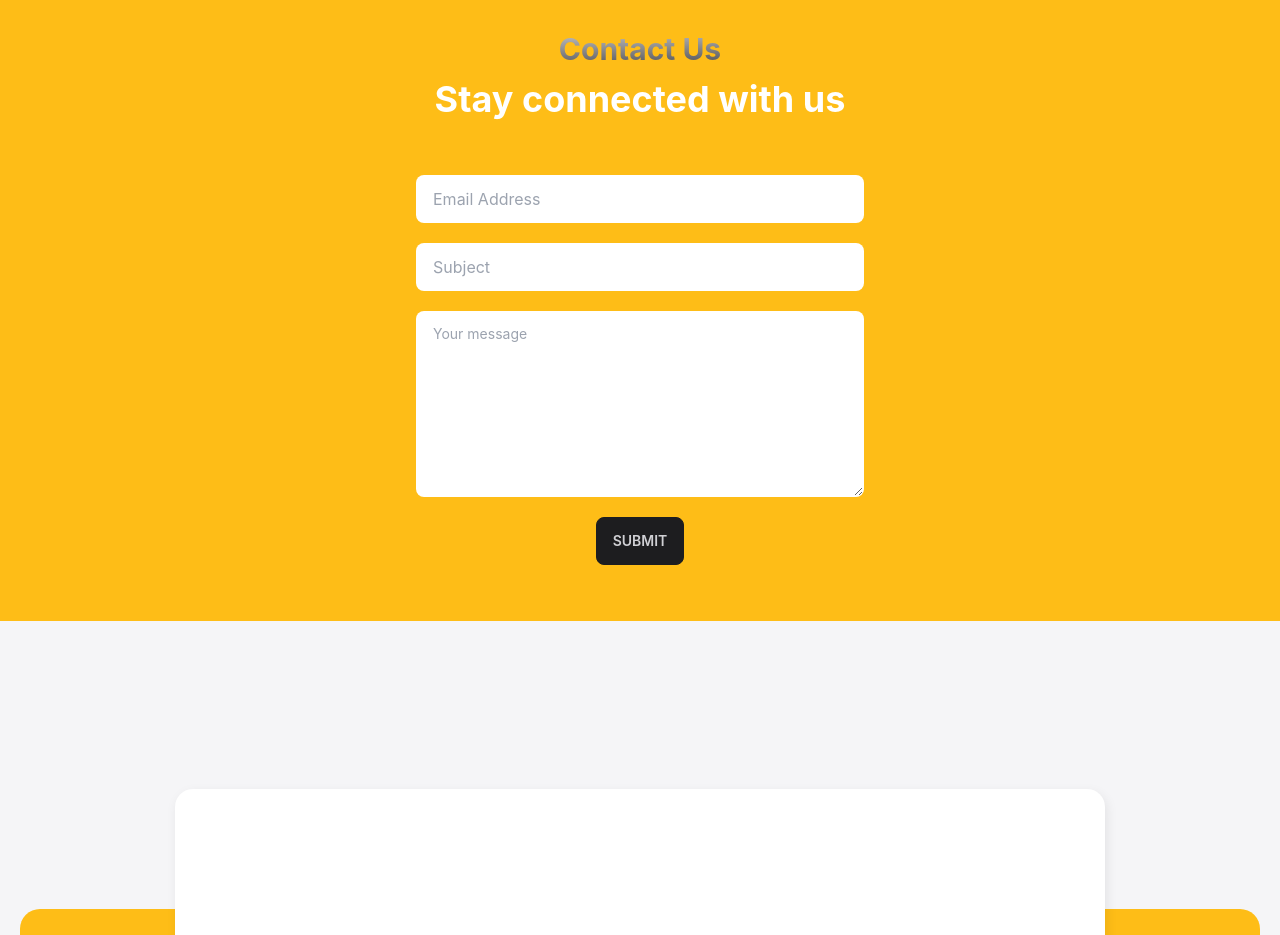
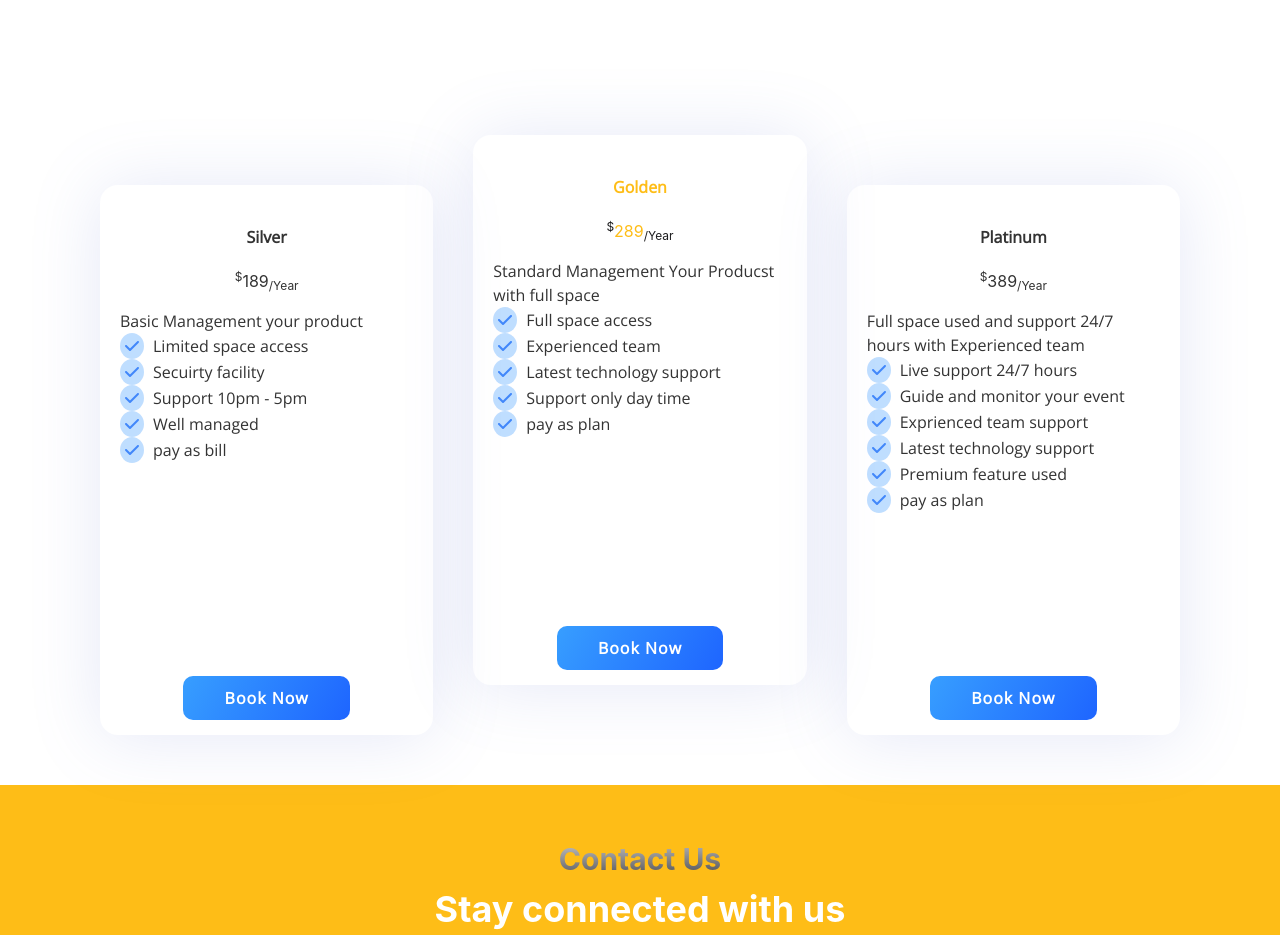
Before and after one commit to MagicManik/tools-hunter-client, a React (Create React App) app: page / in a window 1280 px wide. Shown: the part 1980-2915 px from the top of the page. Built offline with nearby package versions, Linux system fonts and the light colour scheme; no server answers.

Commit message:
manage product done

```diff
--- a/package.json
+++ b/package.json
@@ -3,6 +3,9 @@
   "version": "0.1.0",
   "private": true,
   "dependencies": {
+    "@fortawesome/fontawesome-svg-core": "^6.1.1",
+    "@fortawesome/free-solid-svg-icons": "^6.1.1",
+    "@fortawesome/react-fontawesome": "^0.1.18",
     "@testing-library/jest-dom": "^5.16.4",
     "@testing-library/react": "^13.2.0",
     "@testing-library/user-event": "^13.5.0",
--- /dev/null
+++ b/src/Pages/Dashboard/DeleteModal.js
@@ -0,0 +1,48 @@
+import React from 'react';
+import { toast } from 'react-toastify';
+
+const DeleteModal = ({ deleteTool, setDeleteTool, refetch }) => {
+
+
+    const { _id, name } = deleteTool;
+
+    const handleDelete = () => {
+        fetch(`http://localhost:5000/tool/${_id}`, {
+            method: 'DELETE',
+            headers: {
+                authorization: `Bearer ${localStorage.getItem('accessToken')}`
+            },
+        })
+            .then(res => res.json())
+            .then(data => {
+                if (data.deletedCount) {
+                    toast.success(`${name} is deleted`);
+
+                    // close the modal
+                    setDeleteTool(null)
+
+                    // update data in UI
+                    refetch();
+                }
+            })
+    }
+
+
+    return (
+        <div>
+            <input type="checkbox" id="delete-confirm-modal" className="modal-toggle" />
+            <div className="modal modal-bottom sm:modal-middle">
+                <div className="modal-box">
+                    <h3 className="text-lg">Are You sure to {name}</h3>
+                    <p className="py-4">If You Delete One then You can't get back the item.</p>
+                    <div className="modal-action flex justify-center">
+                        <button onClick={handleDelete} className="btn btn-error">Delete</button>
+                        <label htmlFor="delete-confirm-modal" className="btn btn-primary">Cancel</label>
+                    </div>
+                </div>
+            </div>
+        </div>
+    );
+};
+
+export default DeleteModal;
--- /dev/null
+++ b/src/Pages/Dashboard/DeleteProduct.js
@@ -0,0 +1,11 @@
+import React from 'react';
+
+const DeleteProduct = () => {
+    return (
+        <div>
+
+        </div>
+    );
+};
+
+export default DeleteProduct;
--- /dev/null
+++ b/src/Pages/Dashboard/Items.js
@@ -0,0 +1,24 @@
+import React from 'react';
+
+const Items = ({ tool, setDeleteTool }) => {
+    const { name, img, _id } = tool;
+    return (
+        <div className="card lg:max-w-lg bg-base-100 shadow-xl">
+            <div className="card-body text-center">
+                <p className="ftext-secondary">Product Name: {name}</p>
+                <h2 className="text-secondary">Product Id: {_id}</h2>
+                <img className='block mx-auto w-36' src={img} alt="" />
+
+                <div className="card-actions justify-center">
+                    <label
+                        htmlFor="delete-confirm-modal"
+                        onClick={() => setDeleteTool(tool)}
+                        className="btn btn-primary"
+                    >Delete Product</label>
+                </div>
+            </div>
+        </div>
+    );
+};
+
+export default Items;
--- a/src/Pages/Dashboard/ManageProducts.js
+++ b/src/Pages/Dashboard/ManageProducts.js
@@ -1,47 +1,38 @@
-import React from 'react';
-// import { useQuery } from 'react-query';
-// import Loading from '../Shared/Loading';
-// import ManageProductsRow from './ManageProductsRow';
-
+import React, { useEffect, useState } from 'react';
+import { useQuery } from 'react-query';
+import Loading from '../Shared/Loading';
+import DeleteModal from './DeleteModal';
+import Items from './Items';
 
 const ManageProducts = () => {
-    // const { data: users, isLoading, refetch } = useQuery('users', () =>
-    //     fetch('http://localhost:5000/user', {
-    //         method: 'GET',
-    //         headers: {
-    //             authorization: `Bearer ${localStorage.getItem('accessToken')}`
-    //         }
-    //     })
-    //         .then(res => res.json()));
+    const [deleteTool, setDeleteTool] = useState(null);
 
-    // if (isLoading) {
-    //     return <Loading></Loading>
-    // }
+    const { data: tools, isLoading, refetch } = useQuery('tools', () =>
+        fetch(`http://localhost:5000/tool`)
+            .then(res => res.json())
+    )
+
+    if (isLoading) {
+        return <Loading></Loading>
+    }
 
     return (
-        <div>
-            {/* <h2 className="text-2xl">All Users: {users.length}</h2> */}
-            <div class="overflow-x-auto">
-                <table class="table w-full">
-                    <thead>
-                        <tr>
-                            <th></th>
-                            <th>Name</th>
-                            <th>Job</th>
-                            <th>Favorite Color</th>
-                        </tr>
-                    </thead>
-                    <tbody>
-                        {/* {
-                            users.map(user => <ManageProductsRow
-                                key={user._id}
-                                user={user}
-                                refetch={refetch}
-                            ></ManageProductsRow>)
-                        } */}
-                    </tbody>
-                </table>
+        <div className='my-10'>
+            <h4 className='text-5xl text-secondary text-center my-12'>Manage Product</h4>
+            <div className='grid grid-cols-1 md:grid-cols-2 lg:grid-cols-3 gap-5'>
+                {
+                    tools?.map(tool => <Items
+                        key={tool._id}
+                        tool={tool}
+                        setDeleteTool={setDeleteTool}
+                    ></Items>)
+                }
             </div>
+            {deleteTool && <DeleteModal
+                deleteTool={deleteTool}
+                setDeleteTool={setDeleteTool}
+                refetch={refetch}
+            ></DeleteModal>}
         </div>
     );
 };
--- a/src/Pages/Hoom/Home.js
+++ b/src/Pages/Hoom/Home.js
@@ -3,6 +3,7 @@ import Banner from './Banner';
 import BussinessSummaries from './BussinessSummaries';
 import Contact from './Contact';
 import './Home.css'
+import OfferCard from './OfferCard';
 import Reviews from './Reviews';
 import Tools from './Tools';
 
@@ -13,6 +14,7 @@ const Home = () => {
             <Tools></Tools>
             <BussinessSummaries></BussinessSummaries>
             <Reviews></Reviews>
+            <OfferCard></OfferCard>
             <Contact></Contact>
         </main>
     );
--- /dev/null
+++ b/src/Pages/Hoom/OfferCard.css
@@ -0,0 +1,83 @@
+.pakage-container {
+    display: grid;
+    grid-template-columns: repeat(3, 1fr);
+    justify-content: center;
+    margin: 160px 100px 50px 100px;
+    grid-gap: 40px;
+}
+
+.pakage {
+    box-shadow: 0px 2px 70px 0px rgb(110 130 208 / 18%);
+    padding: 20px;
+    border-radius: 18px;
+    height: 550px;
+    position: relative;
+    margin-top: 50px;
+}
+
+
+.pakage-title,
+.pacakage-text {
+    font-family: 'Open Sans', sans-serif;
+}
+
+.pakage-title {
+    text-align: center;
+    margin: 20px auto;
+    font-weight: bold;
+}
+
+.pacakage-text svg {
+    color: #2573f9d0;
+    background-color: rgb(0 122 255 / 25%);
+    padding: 5px;
+    margin-right: 9px;
+    border-radius: 50%;
+}
+
+.pacakage-text,
+.pacakage-text svg {
+    display: flex;
+    align-items: center;
+}
+
+.book-now-btn {
+    font-family: 'Open Sans', sans-serif;
+    border-radius: 10px;
+    font-weight: bold;
+    letter-spacing: 1px;
+    display: block;
+    margin: 10px auto;
+    position: absolute;
+    width: 50%;
+    left: 0;
+    right: 0;
+    bottom: 5px;
+    padding: 10px;
+    border: none;
+    color: #fff;
+    background: linear-gradient(120deg, rgba(55, 118, 255, 0) 0%, #1e65ff 100%);
+    background-color: #379eff;
+}
+
+.book-now-btn:hover {
+    background-color: #1e65ff;
+}
+
+.golden-package {
+    margin-top: 0;
+}
+
+@media screen and (max-width: 576px) {
+    .pakage-container {
+        display: grid;
+        grid-template-columns: 1fr;
+        justify-content: center;
+        margin: 12px auto;
+        width: 90%;
+    }
+
+    .golden-package {
+        margin-top: 50px;
+    }
+}
--- /dev/null
+++ b/src/Pages/Hoom/OfferCard.js
@@ -0,0 +1,57 @@
+import { faCheck } from '@fortawesome/free-solid-svg-icons';
+import { FontAwesomeIcon } from '@fortawesome/react-fontawesome';
+import React from 'react';
+import './OfferCard.css'
+
+const OfferCard = () => {
+    return (
+        <section className='pakage-container'>
+
+            <div className='pakage'>
+                <h3 className='pakage-title'>Silver</h3>
+                <h1 className='my-4 text-center'><sup>$</sup>189<sub>/Year</sub></h1>
+                <p className='pacakage-text'>Basic Management your product</p>
+                <p className='pacakage-text'><FontAwesomeIcon icon={faCheck}></FontAwesomeIcon> Limited space access</p>
+                <p className='pacakage-text'><FontAwesomeIcon icon={faCheck}></FontAwesomeIcon> Secuirty facility</p>
+                <p className='pacakage-text'><FontAwesomeIcon icon={faCheck}></FontAwesomeIcon> Support 10pm - 5pm</p>
+                <p className='pacakage-text'><FontAwesomeIcon icon={faCheck}></FontAwesomeIcon> Well managed</p>
+                <p className='pacakage-text'><FontAwesomeIcon icon={faCheck}></FontAwesomeIcon> pay as bill</p>
+
+                <button onClick={() => alert('Silver Package Successfully Booked !')} className='book-now-btn'>Book Now</button>
+
+            </div>
+
+            <div className='pakage golden-package'>
+                <h3 className='pakage-title text-primary'>Golden</h3>
+                <h1 className='my-4 text-center text-primary'><sup className='text-secondary'>$</sup>289<sub className='text-secondary'>/Year</sub></h1>
+                <p className='pacakage-text'>Standard Management Your Producst with full space</p>
+                <p className='pacakage-text'><FontAwesomeIcon icon={faCheck}></FontAwesomeIcon> <span></span> Full space access</p>
+                <p className='pacakage-text'><FontAwesomeIcon icon={faCheck}></FontAwesomeIcon> Experienced team</p>
+                <p className='pacakage-text'><FontAwesomeIcon icon={faCheck}></FontAwesomeIcon> Latest technology support</p>
+                <p className='pacakage-text'><FontAwesomeIcon icon={faCheck}></FontAwesomeIcon> Support only day time</p>
+                <p className='pacakage-text'><FontAwesomeIcon icon={faCheck}></FontAwesomeIcon> pay as plan</p>
+
+                <button onClick={() => alert('Goldren Package Successfully Booked !')} className='book-now-btn'>Book Now</button>
+
+            </div>
+
+            <div className='pakage'>
+                <h3 className='pakage-title'>Platinum</h3>
+                <h1 className='my-4 text-center'><sup>$</sup>389<sub>/Year</sub></h1>
+                <p className='pacakage-text'>Full space used and support 24/7 hours with Experienced team</p>
+                <p className='pacakage-text'><FontAwesomeIcon icon={faCheck}></FontAwesomeIcon> Live support 24/7 hours</p>
+                <p className='pacakage-text'><FontAwesomeIcon icon={faCheck}></FontAwesomeIcon> Guide and monitor your event</p>
+                <p className='pacakage-text'><FontAwesomeIcon icon={faCheck}></FontAwesomeIcon> Exprienced team support</p>
+                <p className='pacakage-text'><FontAwesomeIcon icon={faCheck}></FontAwesomeIcon> Latest technology support</p>
+                <p className='pacakage-text'><FontAwesomeIcon icon={faCheck}></FontAwesomeIcon> Premium feature used</p>
+                <p className='pacakage-text'><FontAwesomeIcon icon={faCheck}></FontAwesomeIcon> pay as plan</p>
+
+                <button onClick={() => alert('Platinum Successfully Booked !')} className='book-now-btn'>Book Now</button>
+
+            </div>
+
+        </section>
+    );
+};
+
+export default OfferCard;
```
Also changed, not shown: 1 other file (tests, documents, lock files or other folders).
